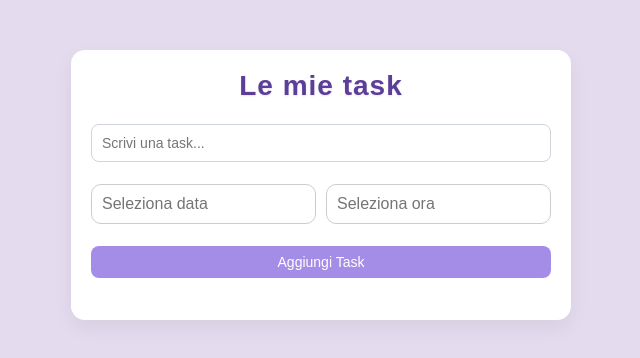
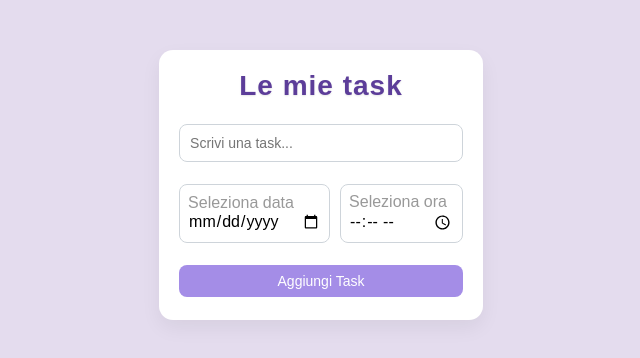
Before and after one commit to Vittoriatosi2006/TODO, a React (Vite) app: page / in a window 1280 px wide. Shown: the top 358 px of the page, without its empty margins (319-959 px from the left). Built offline with nearby package versions, Linux system fonts and the light colour scheme.

Commit message:
di nuovo

```diff
--- a/src/App.css
+++ b/src/App.css
@@ -67,13 +67,19 @@ body {
   box-shadow: 0 0 0 2px rgba(77, 171, 247, 0.2);
 }
 
+.date-time-container input[type="date"]:not(.filled)::before {
+  content: "Seleziona data";
+  color: #999;
+}
+
+.date-time-container input[type="time"]:not(.filled)::before {
+  content: "Seleziona ora";
+  color: #999;
+}
+
 .date-time-container input {
-  flex: 1;
-  padding: 10px;
-  border-radius: 10px;
-  border: 1px solid #ccc;
-  font-size: 16px; /* evita zoom automatico su iOS */
-  background-color: white;
+  position: relative;
+  font-size: 16px;
 }
 
 .main-card button {
--- a/src/Todo.tsx
+++ b/src/Todo.tsx
@@ -155,25 +155,17 @@ export default function ToDo() {
 
         <div className="date-time-container">
           <input
-            type="text"
-            placeholder="Seleziona data"
+            type="date"
             value={selectedDate}
-            onFocus={(e) => (e.target.type = "date")} //quando siclicca nell'input
-            onBlur={(e) => {
-              if (!e.target.value) e.target.type = "text"; //quando si esce dall'input
-            }}
             onChange={(e) => setSelectedDate(e.target.value)}
+            className={selectedDate ? "filled" : ""}
           />
 
           <input
-            type="text"
-            placeholder="Seleziona ora"
+            type="time"
             value={inputTime}
-            onFocus={(e) => (e.target.type = "time")}
-            onBlur={(e) => {
-              if (!e.target.value) e.target.type = "text";
-            }}
             onChange={(e) => setInputTime(e.target.value)}
+            className={inputTime ? "filled" : ""}
           />
         </div>
 
```
